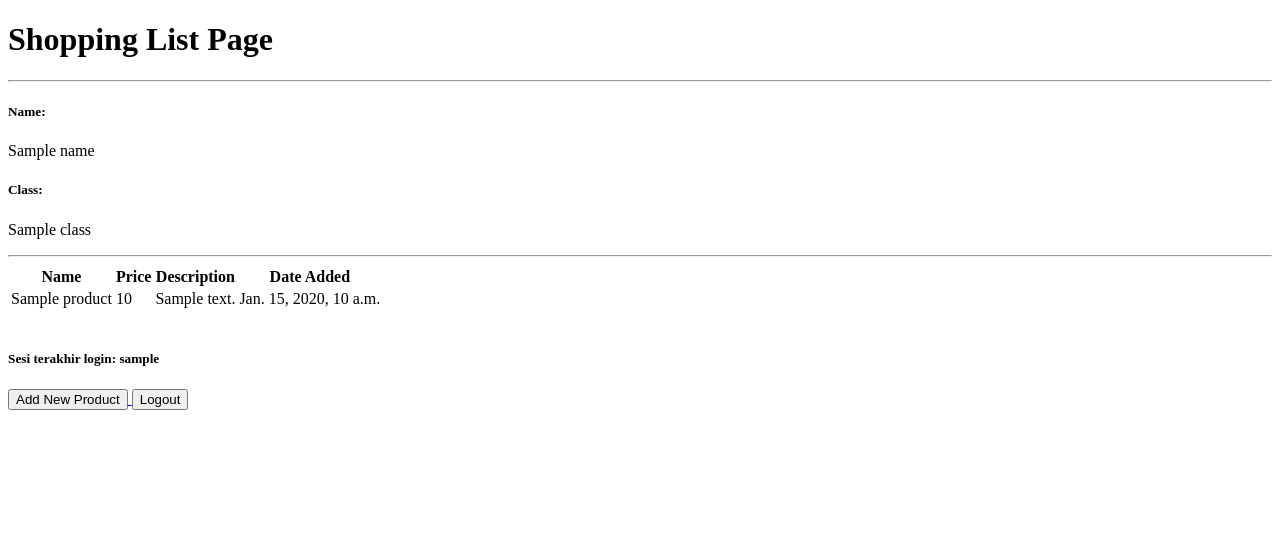
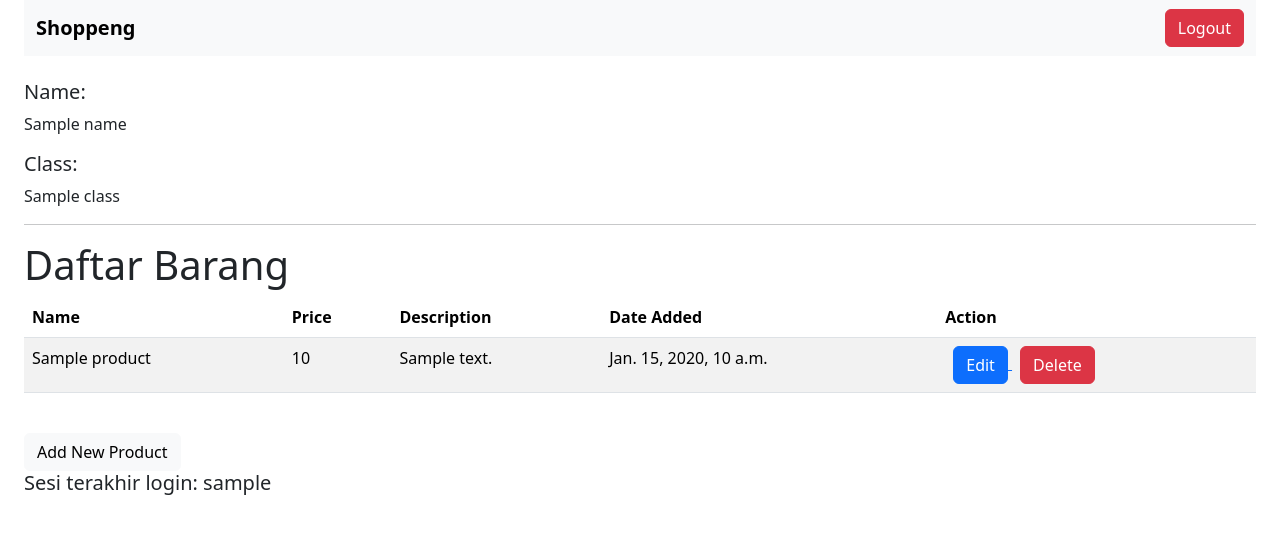
Before and after one commit to Marsupilamieue/shopping_list, a Django app: template main/templates/main.html in a window 1280 px wide. Shown: the top 534 px of the page. Run offline with Django 4.2, Linux system fonts and the light colour scheme; the template is opened without the code that fills it: most values are stand-ins (such as "Sample title", 1, 10 or a date in 2020).

Commit message:
update:tutorial4

```diff
--- a/main/templates/main.html
+++ b/main/templates/main.html
@@ -1,8 +1,14 @@
 {% extends 'base.html' %} {% block content %}
-<h1>Shopping List Page</h1>
-
-<hr>
-
+<nav class="navbar navbar-expand-lg bg-body-tertiary mb-4 d-flex justify-content-between">
+  <div class="container-fluid d-flex justify-content-between">
+    <a class="navbar-brand fw-bold" href="#">Shoppeng</a>
+    <a href="{% url 'main:logout' %}">
+      <button type="button" class="btn btn-danger">
+          Logout
+      </button>
+    </a>
+  </div>
+</nav>
 <h5>Name:</h5>
 <p>{{name}}</p>
 
@@ -10,37 +16,46 @@
 <p>{{class}}</p>
 
 <hr>
-
-<table>
-  <tr>
-    <th>Name</th>
-    <th>Price</th>
-    <th>Description</th>
-    <th>Date Added</th>
-  </tr>
-
-  {% comment %} Berikut cara memperlihatkan data produk di bawah baris ini {% endcomment %}
+<h1>Daftar Barang</h1>
+<table class="table table-striped">
+  <thead>
+    <tr>
+      <th scope="col">Name</th>
+      <th scope="col">Price</th>
+      <th scope="col">Description</th>
+      <th scope="col">Date Added</th>
+      <th scope="col">Action</th>
+    </tr>
+  </thead>
+  <tbody>
   {% for product in products %}
   <tr>
     <td>{{product.name}}</td>
     <td>{{product.price}}</td>
     <td>{{product.description}}</td>
     <td>{{product.date_added}}</td>
+    <td>
+      <a href="{% url 'main:edit_product' product.pk %}" class="mx-2">
+          <button type="button" class="btn btn-primary">
+              Edit
+          </button>
+      </a>
+      <a href="{% url 'main:delete_product' product.pk %}">
+        <button type="button" class="btn btn-danger">
+            Delete
+        </button>
+    </a>
+  </td>
   </tr>
   {% endfor %}
+  </tbody>
 </table>
 
 <br />
 
-<h5>Sesi terakhir login: {{ last_login }}</h5>
-
 <a href="{% url 'main:create_product' %}">
-  <button>Add New Product</button>
-</a>
-<a href="{% url 'main:logout' %}">
-  <button>
-      Logout
-  </button>
+  <button type="button" class="btn btn-light">Add New Product</button>
 </a>
 
+<h5>Sesi terakhir login: {{ last_login }}</h5>
 {% endblock content %}
--- a/main/urls.py
+++ b/main/urls.py
@@ -1,5 +1,5 @@
 from django.urls import path
-from main.views import show_main, create_product, show_xml, show_json, show_xml_by_id, show_json_by_id, register, login_user, logout_user
+from main.views import show_main, create_product, show_xml, show_json, show_xml_by_id, show_json_by_id, register, login_user, logout_user, edit_product, delete_product
 
 app_name = 'main'
 
@@ -7,6 +7,8 @@
     path('', show_main, name='show_main'),
     path('create-product', create_product, name='create_product'),
     path('xml/', show_xml, name='show_xml'),
+    path('edit-product/<int:id>', edit_product, name='edit_product'),
+    path('delete/<int:id>', delete_product, name='delete_product'),
     path('json/', show_json, name='show_json'),
     path('register/', register, name='register'),
     path('login/', login_user, name='login'),
--- a/shopping_list/settings.py
+++ b/shopping_list/settings.py
@@ -26,7 +26,11 @@
 SECRET_KEY = 'django-insecure-n6&#z3)$-hdmpbnroz_x26i#-l^s2=rqr9e58fhmk^%87shjo^'
 PRODUCTION = env.bool('PRODUCTION', False)
 
-
+# Static files (CSS, JavaScript, Images)
+# httpsdocs.djangoproject.comen1.9howtostatic-files
+PROJECT_PATH = os.path.abspath(os.path.dirname(__name__))
+STATIC_ROOT = os.path.join(PROJECT_PATH, 'static')
+STATIC_URL = 'static'
 
 
 # SECURITY WARNING: don't run with debug turned on in production!
--- a/templates/base.html
+++ b/templates/base.html
@@ -2,12 +2,19 @@
 <!DOCTYPE html>
 <html lang="en">
   <head>
+    {% block meta %}
     <meta charset="UTF-8" />
     <meta name="viewport" content="width=device-width, initial-scale=1.0" />
-    {% block meta %} {% endblock meta %}
+    <link href="https://cdn.jsdelivr.net/npm/bootstrap@5.3.2/dist/css/bootstrap.min.css" rel="stylesheet" integrity="sha384-T3c6CoIi6uLrA9TneNEoa7RxnatzjcDSCmG1MXxSR1GAsXEV/Dwwykc2MPK8M2HN" crossorigin="anonymous">
+    <script src="https://code.jquery.com/jquery-3.6.0.min.js" integrity="sha384-KyZXEAg3QhqLMpG8r+J4jsl5c9zdLKaUk5Ae5f5b1bw6AUn5f5v8FZJoMxm6f5cH1" crossorigin="anonymous"></script>
+    <script src="https://cdn.jsdelivr.net/npm/@popperjs/core@2.11.8/dist/umd/popper.min.js" integrity="sha384-I7E8VVD/ismYTF4hNIPjVp/Zjvgyol6VFvRkX/vR+Vc4jQkC+hVqc2pM8ODewa9r" crossorigin="anonymous"></script>
+    <script src="https://cdn.jsdelivr.net/npm/bootstrap@5.3.2/dist/js/bootstrap.min.js" integrity="sha384-BBtl+eGJRgqQAUMxJ7pMwbEyER4l1g+O15P+16Ep7Q9Q+zqX6gSbd85u4mG4QzX+" crossorigin="anonymous"></script>
+    {% endblock meta %}
   </head>
 
   <body>
-    {% block content %} {% endblock content %}
+    <div class="px-4">
+      {% block content %} {% endblock content %}
+    </div>
   </body>
 </html>
```
Also changed, not shown: main/templates/create_product.html (+6 -1 lines), main/templates/edit_product.html (added, +25 -0 lines), main/views.py (+23 -0 lines).
